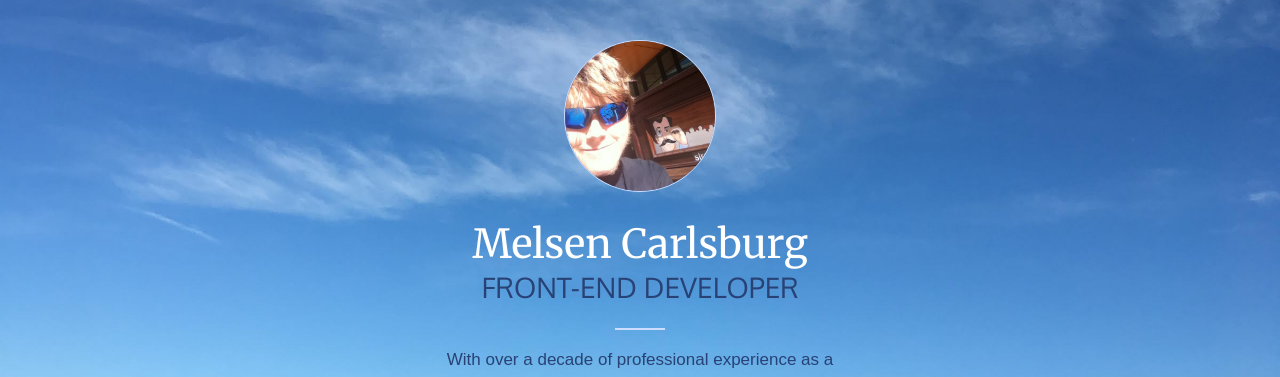
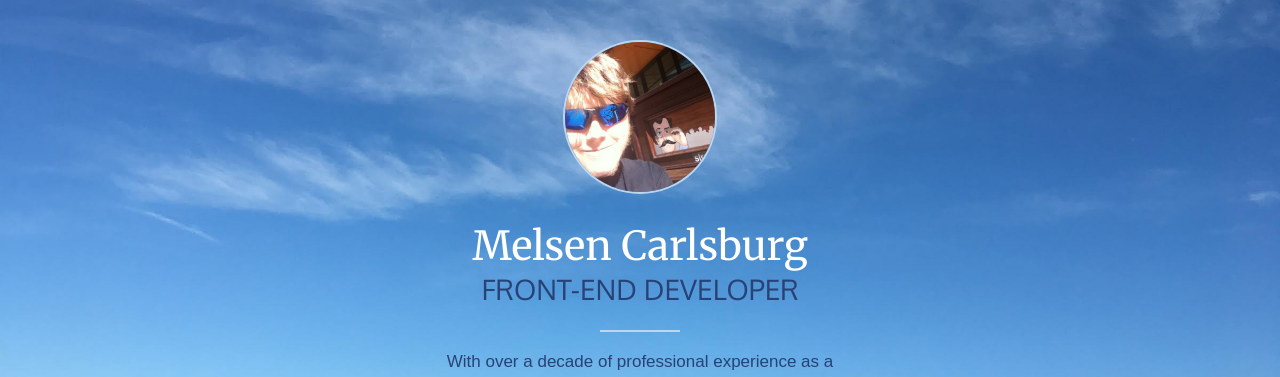
Before and after one commit to MelsenC/portfolio, a plain HTML site: page index.html in a window 1280 px wide. Shown: the top 377 px of the page. Drawn offline with Linux system fonts and the light colour scheme.

Commit message:
adjusted styling.

```diff
--- a/style.css
+++ b/style.css
@@ -175,8 +175,8 @@ p a:active {
 	height: 150px;
 	border-radius: 100%;
 	border-style: solid;
-	border-color: #CCDDFF;
-	border-width: 1px;
+	border-color: #BBD6EF;
+	border-width: 2px;
 	margin-top: 40px;
 }
 
@@ -200,9 +200,9 @@ p a:active {
 
 .grey {
 	height: 2px;
-	background-color: #CCDDFF;
+	background-color: #BBD6EF;
 	border: none;
-	width: 50px;
+	width: 80px;
 }
 
 .blue {
```
